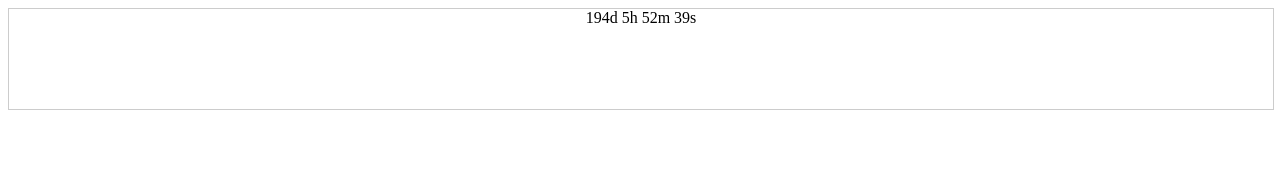
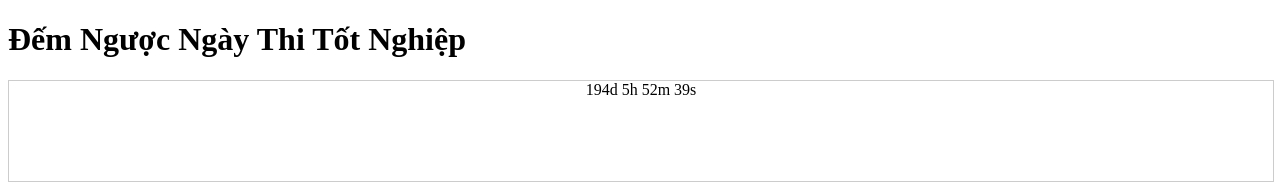
Before and after one commit to hiltd2758/project2, a plain HTML site: page index.html in a window 1280 px wide. Drawn offline with Linux system fonts and the light colour scheme.

Commit message:
index.html

```diff
--- a/index.html
+++ b/index.html
@@ -1,7 +1,7 @@
 <!DOCTYPE html>
 <html>
 <head>
-  <title>Đếm Ngược Ngày Thi Tốt Nghiệp</title>
+  <h1>Đếm Ngược Ngày Thi Tốt Nghiệp</h1>
   <link rel="stylesheet" href="styles.css">
 </head>
 <body>
```
